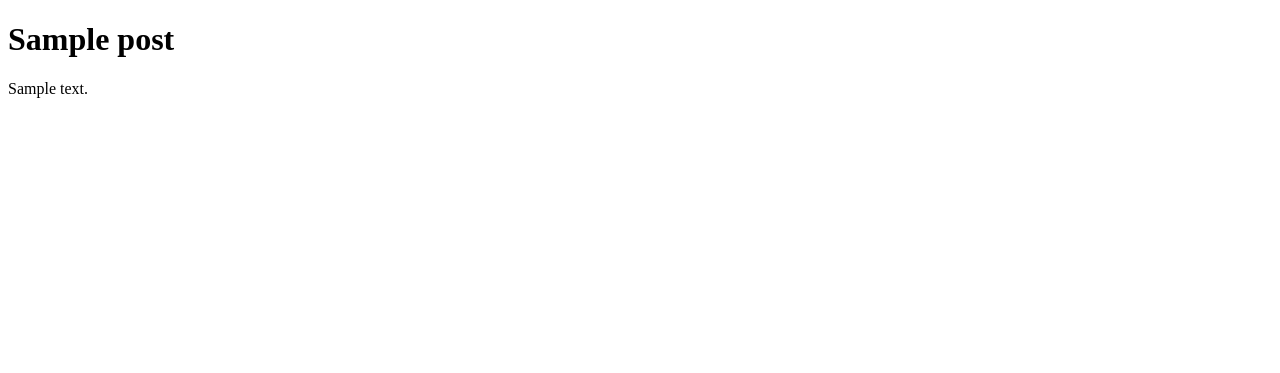
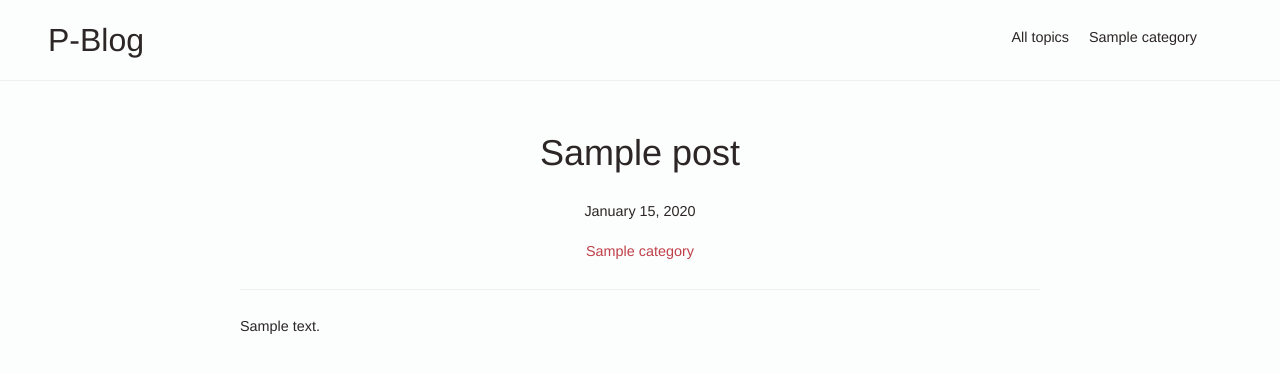
Before and after one commit to Nicals/pblog, a Flask app: a page that uses pblog/frontend/templates/pblog/post.html in a window 1280 px wide. Shown: the top 373 px of the page. Run offline with Flask 2, Linux system fonts and the light colour scheme; tables that the repository leaves empty hold one stand-in row (values such as "Sample post").

Commit message:
add some style

```diff
--- a/pblog/frontend/blueprint.py
+++ b/pblog/frontend/blueprint.py
@@ -47,6 +47,7 @@ def show_post(post_id, slug, is_markdown):
         is_markdown (bool): If True, will display the markdown content of the
             post. If False, will display the HTML rendered version
     """
+    categories = current_app.storage.get_all_categories()
     try:
         post = current_app.storage.get_post(post_id)
     except NoResultFound:
@@ -63,11 +64,12 @@ def show_post(post_id, slug, is_markdown):
 
     if is_markdown:
         return Response(post.md_content, mimetype='text/plain')
-    return render_template('pblog/post.html', post=post)
+    return render_template('pblog/post.html', post=post, categories=categories)
 
 
 @blueprint.app_errorhandler(404)
 def show_404(err):
     """Displays the default 404 page. The template is ``pblog.404.html``.
     """
-    return render_template('pblog/404.html'), err.code
+    categories = current_app.storage.get_all_categories()
+    return render_template('pblog/404.html', categories=categories), err.code
--- a/pblog/frontend/templates/pblog/index.html
+++ b/pblog/frontend/templates/pblog/index.html
@@ -1,8 +1,30 @@
 <!DOCTYPE html>
 <html>
   <head>
+    <title>{% block page_title %}P-Blog{% endblock %}</title>
+
+    <link rel="stylesheet" href="{{ url_for("static", filename="normalize.css") }}" />
+    <link rel="stylesheet" href="{{ url_for("static", filename="pblog.css") }}" />
+    <link rel="stylesheet" href="{{ url_for("static", filename="pygments.css") }}" />
   </head>
   <body>
-    {% block page_content %}{% endblock %}
+    <header class="page-header">
+      <a href="{{ url_for("blog.posts_list") }}" class="blog-title">P-Blog</a>
+
+      {% if categories %}
+      <nav class="topic-nav">
+        <ul>
+          <li><a href="{{ url_for("blog.posts_list") }}">All topics</a></li>
+          {% for category in categories %}
+          <li><a href="#">{{ category.name }}</a></li>
+          {% endfor %}
+        </ul>
+      </nav>
+      {% endif %}
+    </header>
+
+    <main class="container">
+      {% block page_content %}{% endblock %}
+    </section>
   </body>
 </html>
--- a/pblog/frontend/templates/pblog/post.html
+++ b/pblog/frontend/templates/pblog/post.html
@@ -1,8 +1,22 @@
 {% extends "pblog/index.html" %}
 
 
+{% block page_title %}{{ post.title }}{% endblock %}
+
+
 {% block page_content %}
-<h1>{{ post.title }}</h1>
+  <article class="post">
+    <div class="post-header">
+      <h1 class="post-title">{{ post.title }}</h1>
 
-{{ post.html_content|safe }}
+      <time pubdate="{{ post.published_date }}">{{ post.published_date.strftime("%B %d, %Y") }}</time>
+      <div class="meta-category">
+        <a href="#">{{ post.category.name }}</a>
+      </div>
+    </div>
+
+    <div class="post-body">
+      {{ post.html_content|safe }}
+    </div>
+  </article>
 {% endblock %}
--- /dev/null
+++ b/pblog/static/pblog.css
@@ -0,0 +1,148 @@
+html {
+  font-size: 12px;
+}
+
+body {
+  margin: 0px;
+
+  font-size: 1.2em;
+  line-height: 1.9em;
+  font-family: "Calibre","Helvetica Neue","Helvetica","Arial",sans-serif;
+}
+
+* {
+  color: #2c2626;
+
+  background-color: #fcfdfd;
+}
+
+h1, h2, h3, h4, h5, h6 {
+  font-weight: 500;
+}
+
+a {
+  color: #2c2626;
+}
+
+a:active,
+a:hover {
+  color: #bf404a;
+  transition:color .2s;
+}
+
+p {
+  padding-bottom: 18px;
+}
+
+
+/*
+ * navbar layout
+ */
+
+header.page-header {
+  height: 80px;
+  border-bottom: 1px solid #f0f0f2;
+  padding: 0px 48px;
+}
+
+header.page-header .blog-title {
+  line-height: 80px;
+  font-size: 32px;
+  text-decoration: none;
+}
+
+nav.topic-nav {
+  float: right;
+}
+
+nav.topic-nav ul {
+  padding: 0px 27px;
+  padding-top: 24px;
+  margin: 0px 0px;
+}
+
+nav.topic-nav ul li {
+  display: inline-block;
+  padding: 0px;
+  margin: 0px 8px;
+}
+
+nav.topic-nav a {
+  text-decoration: none;
+}
+
+nav.topic-nav a:hover {
+}
+
+
+/*
+ * Main content container
+ */
+
+main.container {
+  margin: auto;
+  max-width: 800px;
+  padding: 0px 23px;
+  margin-top: 50px;
+}
+
+
+/*
+ * Display post
+ */
+
+article.post .post-header {
+  border-bottom: 1px solid #f0f0f2;
+  padding-bottom: 24px;
+
+  text-align: center;
+}
+
+article.post .post-header .meta-category {
+  padding-top: 12px;
+}
+
+article.post h1.post-title {
+  font-size: 3rem;
+  line-height: 3.6rem;
+}
+
+article.post .post-body {
+  padding-top: 23px;
+}
+
+
+/*
+ * Post list
+ */
+
+article.post-overview  {
+  padding-bottom: 34px;
+  margin-bottom: 34px;
+  border-bottom: 1px solid #f0f0f2;
+}
+
+article.post-overview h2 a {
+  text-decoration: none;
+}
+
+
+article.post-overview .meta-category {
+  display: inline-block;
+  padding: 0px 34px;
+}
+
+
+/*
+ * Generic
+ */
+.meta-category a {
+  text-decoration: none;
+  color: #bf404a;
+}
+
+.meta-category a:hover,
+.meta-category a:active {
+  color: #9f1e29;
+  transition:color .2s;
+}
```
Also changed, not shown: pblog/frontend/templates/pblog/posts-list.html (+12 -12 lines), pblog/static/pygments.css (added, +69 -0 lines), pblog/static/normalize.css (added).
